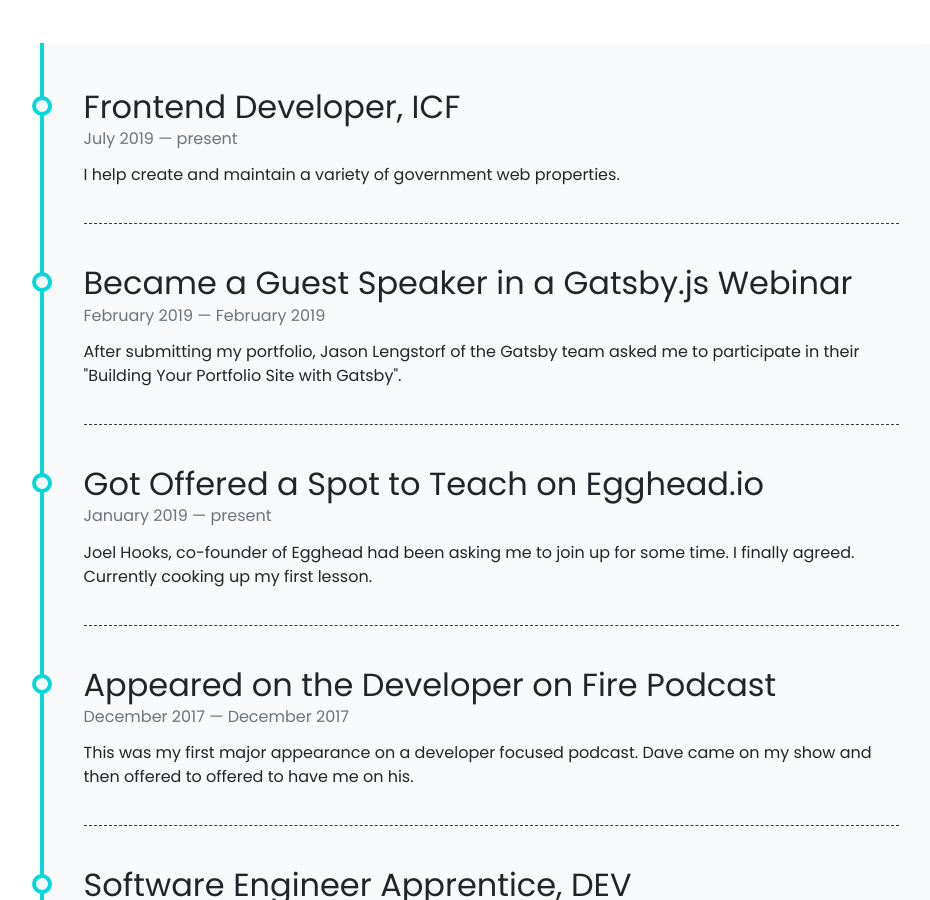
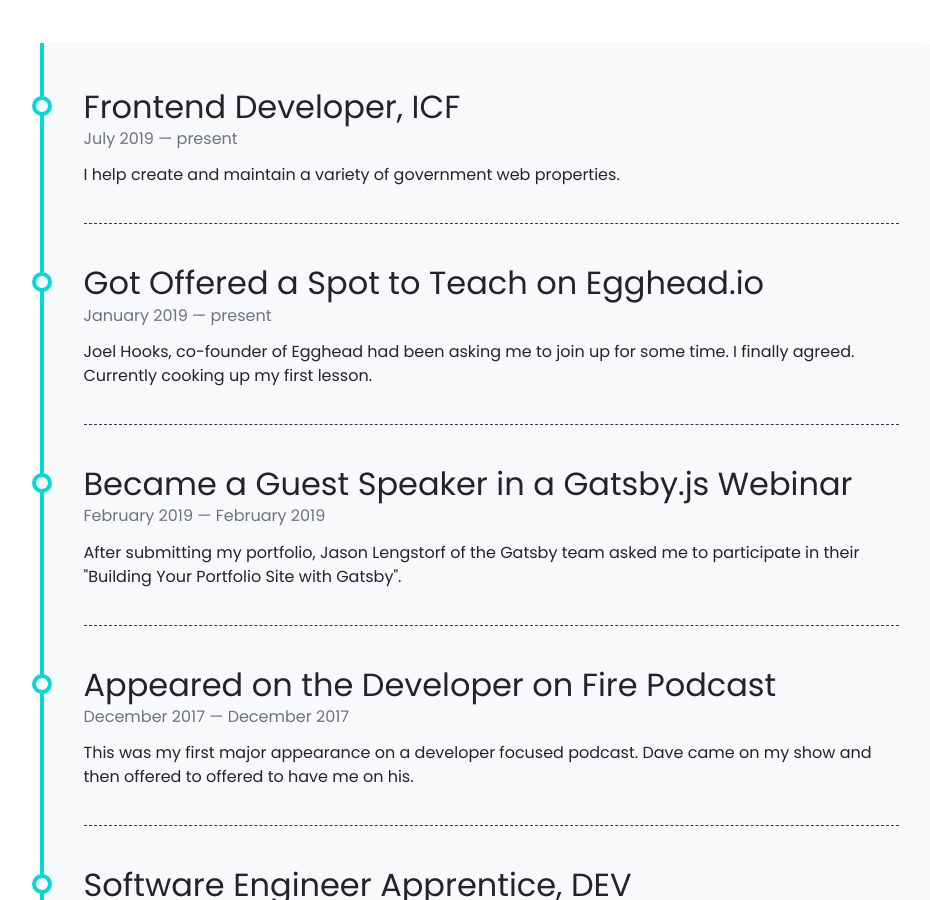
Before and after one commit to twhite96/portfolio-v5, a Jekyll site: the page built from pages/about.md, in a window 1280 px wide and 900 px high, scrolled down 607 px. Shown: the whole window, without its empty margins (149-1079 px from the left). Built offline with Jekyll 4.4.1, drawn with Linux system fonts in a browser that asks for light colours; nearby versions of some CDN libraries; some of the changed lines change nothing that is shown.

Commit message:
Update something

```diff
--- a/_data/timeline.yml
+++ b/_data/timeline.yml
@@ -2,16 +2,17 @@
   from: July 2019
   to: present
   description: I help create and maintain a variety of government web properties.
+
+- title: Got Offered a Spot to Teach on Egghead.io
+  from: January 2019
+  to: present
+  description: Joel Hooks, co-founder of Egghead had been asking me to join up for some time. I finally agreed. Currently cooking up my first lesson.
 
 - title: Became a Guest Speaker in a Gatsby.js Webinar
   from: February 2019
   to: February 2019
   description: After submitting my portfolio, Jason Lengstorf of the Gatsby team asked me to participate in their "Building Your Portfolio Site with Gatsby".
 
-- title: Got Offered a Spot to Teach on Egghead.io
-  from: January 2019
-  to: present
-  description: Joel Hooks, co-founder of Egghead had been asking me to join up for some time. I finally agreed. Currently cooking up my first lesson.
 
 - title: Appeared on the Developer on Fire Podcast
   from: December 2017
```
